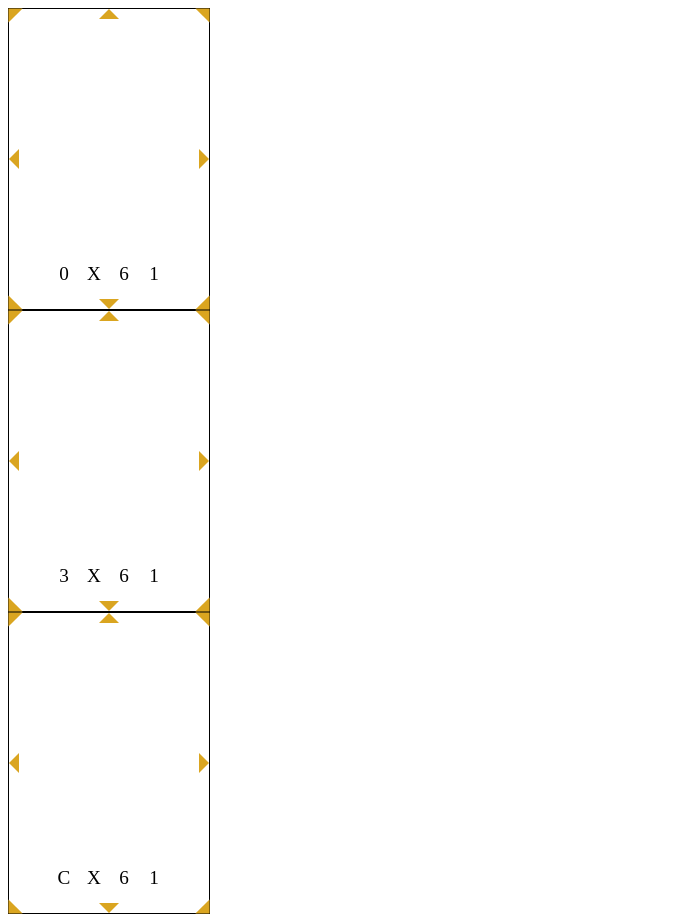
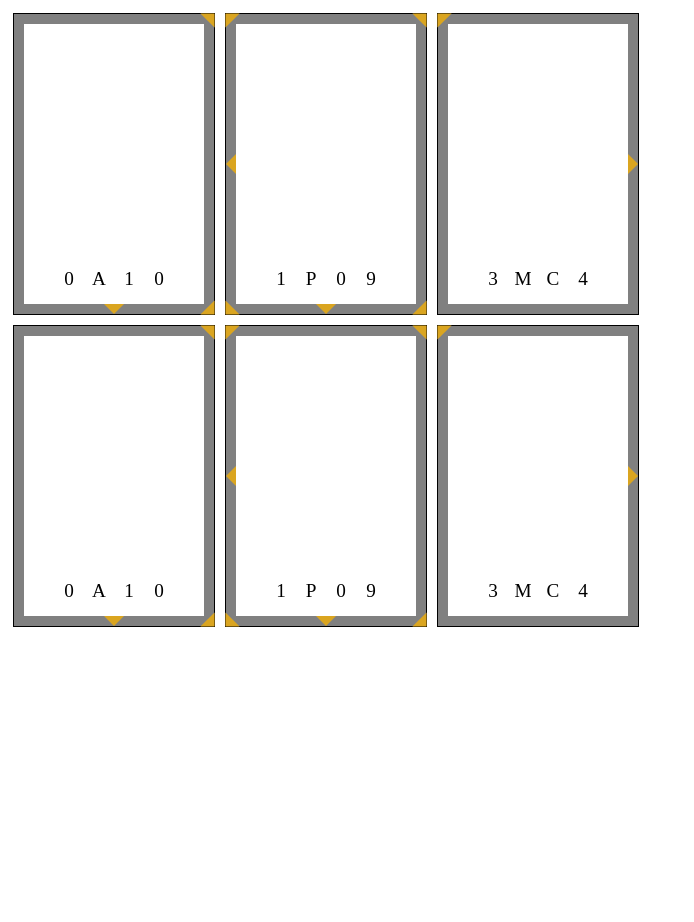
Before and after one commit to rfloyd01/TetraMaster, an Angular app: page / in a window 1280 px wide. Shown: the whole page, without its empty margins (0-694 px from the left). After the commit the page ends 800 px from the top, so only its background shows below. Built offline with nearby package versions, Linux system fonts and the light colour scheme.

Commit message:
added custom favicon

```diff
--- a/angular.json
+++ b/angular.json
@@ -22,7 +22,9 @@
               {
                 "glob": "**/*",
                 "input": "public"
-              }
+              },
+              "src/favtest.png",
+              "src/assets"
             ],
             "styles": [
               "src/styles.css"
--- a/src/app/components/card/card.css
+++ b/src/app/components/card/card.css
@@ -8,6 +8,11 @@
     display: flex;
     align-items: flex-end;
     justify-content: center;
+    transition: background-color 0.3s ease;
+}
+
+.card:hover {
+    background-color: cornflowerblue;
 }
 
 .stat-row {
@@ -22,6 +27,36 @@
     align-items: center;
     justify-content: center;
     font-size: larger;
+}
+
+.border {
+    position: absolute;
+    background-color: grey;
+    z-index: -1;
+}
+
+.border.n {
+    width: 200px;
+    height: 10px;
+    top: 0px;
+}
+
+.border.e {
+    width: 10px;
+    height: 300px;
+    right: 0px;
+}
+
+.border.s {
+    width: 200px;
+    height: 10px;
+    bottom: 0px;
+}
+
+.border.w {
+    width: 10px;
+    height: 300px;
+    left: 0px;
 }
 
 .arrow {
--- a/src/app/components/card/card.html
+++ b/src/app/components/card/card.html
@@ -7,6 +7,10 @@
     <div class="arrow sw"></div>
     <div class="arrow w"></div>
     <div class="arrow nw"></div>
+    <div class="border n"></div>
+    <div class="border e"></div>
+    <div class="border s"></div>
+    <div class="border w"></div>
     <div class="stat-row">
         <div class="stat">{{displayAttackPower}}</div>
         <div class="stat">{{attackStyle}}</div>
--- a/src/app/components/card/card.ts
+++ b/src/app/components/card/card.ts
@@ -9,7 +9,8 @@ import { AttackStyle } from '../../util/card-types';
 })
 export class Card implements OnInit, AfterViewInit {
 
-  arrows: number = 0b11111111; //8 bit number representing the arrows on the card
+  @Input()
+  activeArrows: number = 0b11111111; //8 bit number representing the arrows on the card
 
   @Input()
   id: number = 0; //unique number to distinguish from other cards on map
@@ -17,10 +18,16 @@ export class Card implements OnInit, AfterViewInit {
   @Input()
   attackPower: number = 0;
 
+  @Input()
   attackStyle: AttackStyle = AttackStyle.FLEXIBLE;
+
+  @Input()
   physicalDefense: number = 100;
+
+  @Input()
   magicalDefense: number = 21;
 
+  @Input()
   cardType: number = 0; //0 = wolf, 1 = goblin ... 67 = genji, etc.
 
   displayAttackPower: string = '0';
@@ -39,7 +46,7 @@ export class Card implements OnInit, AfterViewInit {
     let cardHTMLElementChildren = document.getElementById('card-' + this.id)?.children;
     let shifter = 1;
     for (let i = 0; i < 8; i++) {
-      if (shifter & this.arrows) {
+      if (shifter & this.activeArrows) {
         cardHTMLElementChildren?.item(i)?.classList.add('active');
       }
 
--- a/src/app/components/home/home.css
+++ b/src/app/components/home/home.css
@@ -0,0 +1,7 @@
+.grid-row {
+    display:flex;
+}
+
+.grid-row app-card {
+    margin: 5px;
+}
--- a/src/app/components/home/home.html
+++ b/src/app/components/home/home.html
@@ -1,5 +1,12 @@
-<div>
-    <app-card [attackPower]="10" [id]="1"></app-card>
-    <app-card [attackPower]="50" [id]="2"></app-card>
-    <app-card [attackPower]="200" [id]="3"></app-card>
+<div class="card-grid">
+    <div class="grid-row">
+        <app-card [id]="1" [attackPower]="10" [attackStyle]="attackStyle.ASSUALT" [physicalDefense]="24" [magicalDefense]="15" [activeArrows]="26"></app-card>
+        <app-card [id]="2" [attackPower]="20" [attackStyle]="attackStyle.PHYSICAL" [physicalDefense]="1" [magicalDefense]="150" [activeArrows]="250"></app-card>
+        <app-card [id]="3" [attackPower]="50" [attackStyle]="attackStyle.MAGICAL" [physicalDefense]="204" [magicalDefense]="65" [activeArrows]="132"></app-card>
+    </div>
+    <div class="grid-row">
+        <app-card [id]="4" [attackPower]="10" [attackStyle]="attackStyle.ASSUALT" [physicalDefense]="24" [magicalDefense]="15" [activeArrows]="26"></app-card>
+        <app-card [id]="5" [attackPower]="20" [attackStyle]="attackStyle.PHYSICAL" [physicalDefense]="1" [magicalDefense]="150" [activeArrows]="250"></app-card>
+        <app-card [id]="6" [attackPower]="50" [attackStyle]="attackStyle.MAGICAL" [physicalDefense]="204" [magicalDefense]="65" [activeArrows]="132"></app-card>
+    </div>
 </div>
--- a/src/app/components/home/home.ts
+++ b/src/app/components/home/home.ts
@@ -1,5 +1,6 @@
 import { Component } from '@angular/core';
 import { Card } from '../card/card';
+import { AttackStyle } from '../../util/card-types';
 
 @Component({
   selector: 'app-home',
@@ -8,5 +9,5 @@ import { Card } from '../card/card';
   styleUrl: './home.css'
 })
 export class Home {
-
+  attackStyle = AttackStyle
 }
--- a/src/index.html
+++ b/src/index.html
@@ -2,10 +2,10 @@
 <html lang="en">
 <head>
   <meta charset="utf-8">
-  <title>TetraMaster</title>
+  <title>Tetra Master</title>
   <base href="/">
   <meta name="viewport" content="width=device-width, initial-scale=1">
-  <link rel="icon" type="image/x-icon" href="favicon.ico">
+  <link rel="icon" type="image/x-icon" href="assets/favicon.png">
 </head>
 <body>
   <app-root></app-root>
```
Also changed, not shown: src/assets/favicon.png (added).
